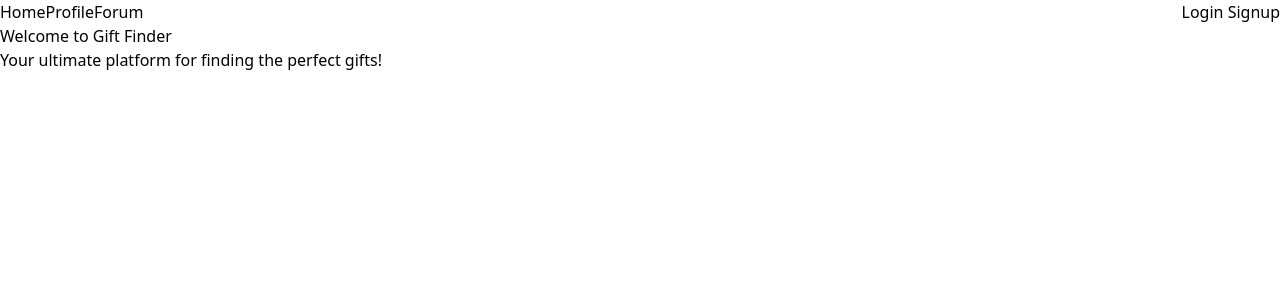
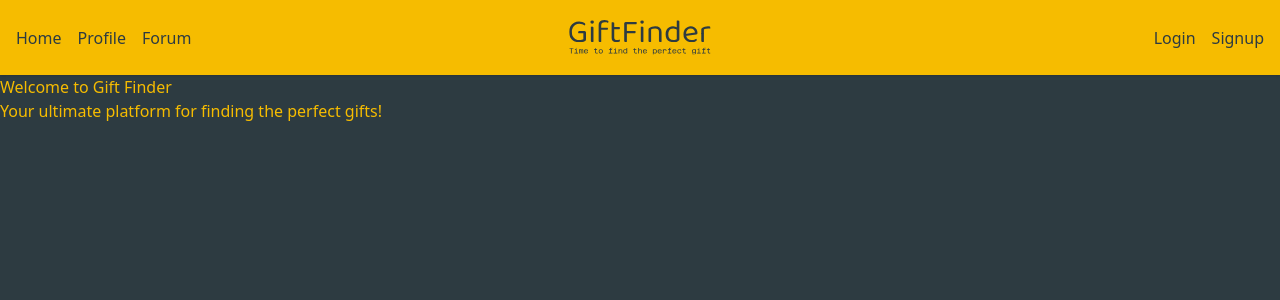
Before and after one commit to carru93/GiftFinder, a Django app: page / in a window 1280 px wide. Shown: the top 300 px of the page. Run offline with Django 5.2, Linux system fonts and the light colour scheme; style sheets or scripts are compiled from the project's sources; some libraries are stand-ins or nearby versions.

Commit message:
feat: stylesheets setup and scripts

```diff
--- a/pages/templates/partials/topbar.html
+++ b/pages/templates/partials/topbar.html
@@ -1,23 +1,32 @@
-<nav class="flex justify-between">
-  <div class="flex">
-    <a href="{% url 'home' %}">Home</a>
-    <a href="{% url 'users:profile' %}">Profile</a>
-    <a href="{% url 'gifts:list' %}">Forum</a>
+{% load static %}
+<nav
+  class="flex justify-between text-background bg-primary py-5 px-2 h-[75px] shadow"
+>
+  <div class="flex flex-1 items-center">
+    <a href="{% url 'home' %}" class="px-2">Home</a>
+    <a href="{% url 'users:profile' %}" class="px-2">Profile</a>
+    <a href="{% url 'gifts:list' %}" class="px-2">Forum</a>
+  </div>
+  <div class="flex flex-1 justify-center">
+    <img
+      src="{% static 'src/img/logo/negative-text-logo.svg' %}"
+      alt="logo"
+      class="h-full"
+    />
   </div>
   {% comment %}
   <li><a href="{% url 'users:profile' %}">Profile</a></li>
   <li><a href="{% url 'forum:thread_list' %}">Forum</a></li>
   <li><a href="{% url 'hobbies:hobby_list' %}">Hobbies</a></li>
-  {% endcomment %} {% if user.is_authenticated %} {% if user.is_superuser %}
-  <div class="flex">
-    <a href="{% url 'admin:index' %}">Admin</a>
+  {% endcomment %}
+  <div class="flex flex-1 justify-end items-center">
+    {% if user.is_authenticated %} {% if user.is_superuser %}
+    <a href="{% url 'admin:index' %}" class="px-2">Admin</a>
     {% endif %}
-    <a href="{% url 'users:logout' %}">Logout</a>
+    <a href="{% url 'users:logout' %}" class="px-2">Logout</a>
     {% else %}
-    <div>
-      <a href="{% url 'users:login' %}">Login</a>
-      <a href="{% url 'users:signup' %}">Signup</a>
-    </div>
+    <a href="{% url 'users:login' %}" class="px-2">Login</a>
+    <a href="{% url 'users:signup' %}" class="px-2">Signup</a>
     {% endif %}
   </div>
 </nav>
--- a/static/src/input.css
+++ b/static/src/input.css
@@ -1,3 +1,16 @@
 @tailwind base;
 @tailwind components;
 @tailwind utilities;
+
+:root {
+    --primary-color: #F6BC00;
+    --primary-color-light: #F6D852;
+    --background-color: #2D3B41;
+    --secondary-color: #FB6A75;
+    --third-color: #00C7B7;
+}
+
+body {
+    background-color: var(--background-color);
+    color: var(--primary-color);
+}
--- a/tailwind.config.js
+++ b/tailwind.config.js
@@ -1,7 +1,15 @@
 module.exports = {
   content: ["./**/templates/**/*.html"],
   theme: {
-    extend: {},
+    extend: {
+      colors: {
+        primary: "var(--primary-color)",
+        "primary-light": "var(--primary-color-light)",
+        background: "var(--background-color)",
+        seconday: "var(--secondary-color)",
+        third: "var(--third-color)",
+      },
+    },
   },
   plugins: [],
 };
```
Also changed, not shown: requirements.txt (added, +8 -0 lines), static/src/img/logo/logo-black.svg (added), static/src/img/logo/logo-color.svg (added), static/src/img/logo/logo-no-background.svg (added), static/src/img/logo/logo-white.svg (added), static/src/img/logo/negative-logo-color.svg (added), static/src/img/logo/negative-logo-no-background.svg (added), static/src/img/logo/negative-text-logo.svg (added), 2 other files.
